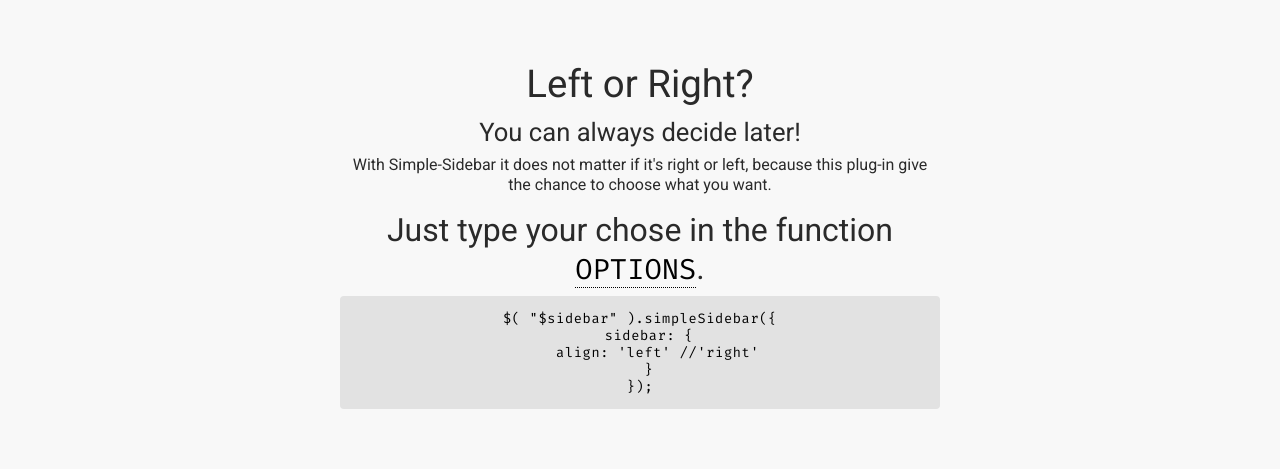
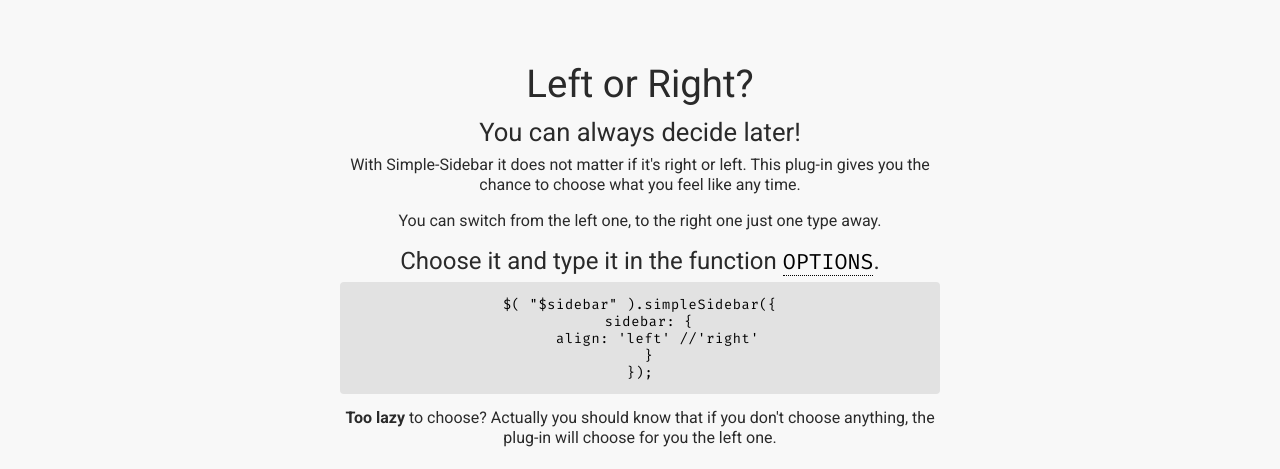
Before and after one commit to Shaz3e/simple-sidebar, a plain HTML site: page index.html in a window 1280 px wide. Shown: the part 331-800 px from the top of the page. Drawn offline with nearby package versions, Linux system fonts and the light colour scheme.

Commit message:
added new section

```diff
--- a/index.html
+++ b/index.html
@@ -43,8 +43,10 @@
 				<h2>Left or Right?</h2>
 				<h4>You can always decide later!</h4>
 			</header>
-			<p>With Simple-Sidebar it does not matter if it's right or left, because this plug-in give the chance to choose what you want.</p>
-			<h4>Just type your chose in the function <a href="#options">options</a>.</h4>
+			<p>With Simple-Sidebar it does not matter if it's right or left. This plug-in gives you the chance to choose what you feel like any time.</p>
+			<p>You can switch from the left one, to the right one just one type away.</p>
+			<h5>Choose it and type it in the function <a href="#options">options</a>.</h5>
+
 <pre class="code">
 $( &quot;$sidebar&quot; ).simpleSidebar({
   sidebar: {
@@ -52,6 +54,11 @@
   }
 });
 </pre>
+
+			<aside>
+				<p>
+				<strong>Too lazy</strong> to choose? Actually you should know that if you don't choose anything, the plug-in will choose for you the left one.</p>
+			</aside>
 		</section>
 
 		<section id="google-drive">
```
